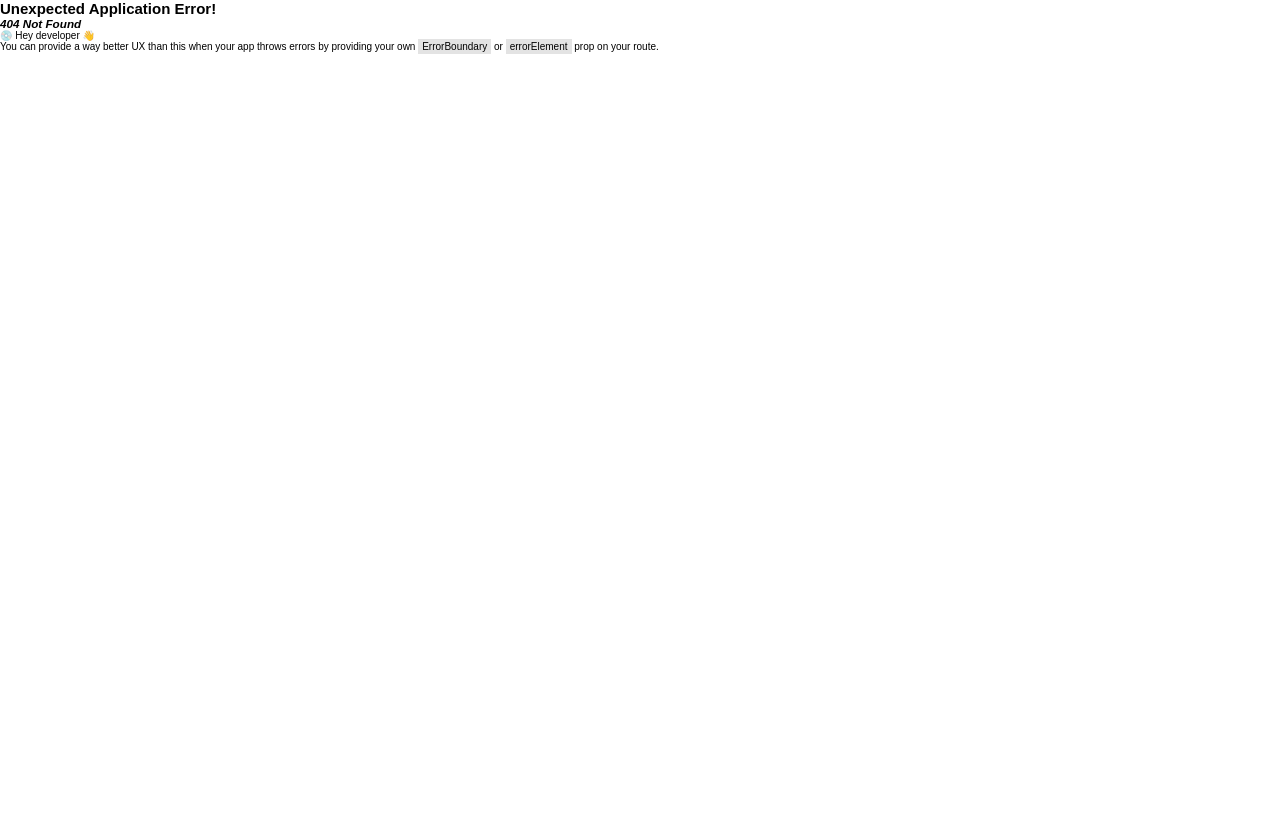
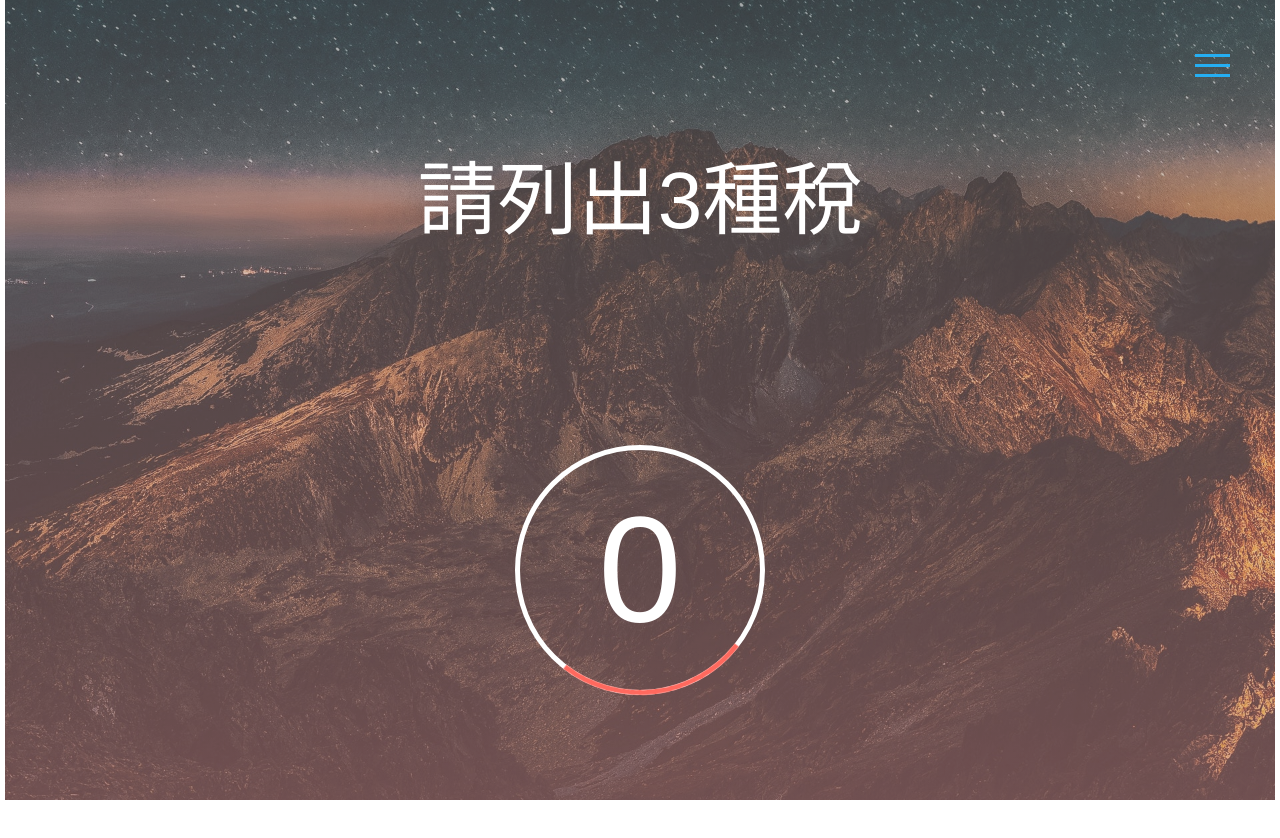
Before and after one commit to tidaohuang/react-game, a React (Vite) app: page /react-game/5seconds in a window 1280 px wide. Before the commit this address had no page. Shown: the top 838 px of the page. Before the commit the page ends 800 px from the top, so only its background shows below. Built offline with nearby package versions, Linux system fonts and the light colour scheme.

Commit message:
add 5 seconds game feature

```diff
--- a/src/components/NvaBarContainer.tsx
+++ b/src/components/NvaBarContainer.tsx
@@ -23,6 +23,9 @@ export default observer(function NvaBarContainer() {
                 <li className="nav-item">
                     <a href="/react-game/rotate" className="nav-link">Rotate 旋轉棋</a>
                 </li>
+                <li className="nav-item">
+                    <a href="/react-game/5seconds" className="nav-link">5 seconds 反應力</a>
+                </li>
             </ul>
         </nav>
     )
--- /dev/null
+++ b/src/games/FiveSecondsGame/FiveSecondsCounter.tsx
@@ -0,0 +1,28 @@
+import { useEffect, useState } from "react";
+
+interface Props {
+    handleClick: () => void
+}
+
+
+export default function FiveSecondsCounter(props: Props) {
+    const [count, setCount] = useState(5);
+
+    useEffect(() => {
+        const interval = setInterval(() => {
+            setCount(count - 1);
+        }, 1000);
+
+        return () => {
+            clearInterval(interval);
+        };
+    }, [count]);
+
+    return (
+        count >= 0 ? <div className="counter">{count}</div> :
+            <button className="counter-stop" onClick={() => {
+                props.handleClick();
+                setCount(5);
+            }}>下一題</button>
+    )
+}
--- /dev/null
+++ b/src/games/FiveSecondsGame/FiveSecondsGame.tsx
@@ -0,0 +1,36 @@
+import { observer } from "mobx-react-lite";
+import { useStore } from "../../stores/store";
+import FiveSecondsCounter from "./FiveSecondsCounter";
+import { useEffect, useState } from "react";
+
+
+export default observer(function FiveSecondsGame() {
+
+    const { fiveSecondsStore } = useStore();
+
+    const question = fiveSecondsStore.getCurrentQuestion();
+
+    const [loading, setLoading] = useState(true)
+
+
+    useEffect(() => {
+        const interval = setInterval(() => { setLoading(false) }, 2000);
+
+        return () => {
+            clearInterval(interval);
+        };
+    }, [loading]);
+
+
+    return (
+        <div className="container five-seconds">
+            <div className="question-wrapper">
+                <div className={`question ${loading ? 'active' : ''}`}>{question}</div>
+                <FiveSecondsCounter handleClick={() => {
+                    fiveSecondsStore.nextQuestion();
+                    setLoading(true);
+                }} />
+            </div>
+        </div>
+    )
+})
--- /dev/null
+++ b/src/games/FiveSecondsGame/FiveSecondsQuestionPools.ts
@@ -0,0 +1,57 @@
+export const questionPools: string[] = [
+    "請列出3位台灣總統",
+    "請列出3種球類運動",
+    "請列出3種金屬元素",
+    "請列出3種職業",
+    "請列出3種化妝品品牌",
+    "請列出3位聖經人數",
+    "請列出3本福音書",
+    "請列出3種情緒",
+    "請列出3種顏色",
+    "請列出3種國家",
+    "請列出3種夜市小吃",
+    "請列出3個韓劇",
+    "請列出3部電影",
+    "請列出3種啟發課程主題",
+    "請列出3種髮型",
+    "請列出3種台灣品牌",
+    "請列出3間學校",
+    "請列出3種車型",
+    "請列出3種調味料",
+    "請列出3種麵包",
+    "請列出3種卡通人物",
+    "請列出3種天災",
+    "請列出3種肉食性動物",
+    "請列出3個世界七大奇景",
+    "請列出3個星球",
+    "請列出3種星座",
+    "請列出3種疾病",
+    "請列出3個建築物",
+    "請列出3種手機廠商",
+    "請列出3種科技",
+    "請列出3種超商商品",
+    "請列出3種稅",
+    "請列出3種奧運項目",
+    "請列出3位藝人",
+    "請列出3種才藝",
+    "請列出3種布料材質",
+    "請列出3種糕點",
+    "請列出3種生魚片",
+    "請列出3種手搖飲",
+    "請列出3種語言",
+    "請列出3種節慶",
+    "請列出3本翻譯小說",
+    "請列出3種文具",
+    "請列出3種廚具",
+    "請列出3種餐具",
+    "請列出3種顏料",
+];
+
+// declare the function
+export const shuffle = (array: string[]) => {
+    for (let i = array.length - 1; i > 0; i--) {
+        const j = Math.floor(Math.random() * (i + 1));
+        [array[i], array[j]] = [array[j], array[i]];
+    }
+    return array;
+};
--- /dev/null
+++ b/src/games/FiveSecondsGame/FiveSecondsStore.ts
@@ -0,0 +1,41 @@
+
+import { makeAutoObservable, runInAction } from "mobx";
+import { questionPools, shuffle } from "./FiveSecondsQuestionPools";
+
+
+
+
+export default class FiveSecondsStore {
+
+
+
+    questionPools: string[] = [];
+    activeIndex: number = 0;
+    loading = false;
+
+    constructor() {
+        makeAutoObservable(this);
+
+        this.questionPools = shuffle(questionPools);
+
+    }
+
+    getCurrentQuestion(): string {
+        // this.loading = false;
+        runInAction(()=>{
+            this.loading = true;
+        })
+        // this.clearLoading();
+        // this.loading = true;
+        return this.questionPools[this.activeIndex];
+    }
+
+    nextQuestion() {
+        this.activeIndex = this.activeIndex + 1;
+        // this.loading = true;
+    }
+
+    clearLoading() {
+        this.loading = false;
+    }
+}
--- a/src/main.tsx
+++ b/src/main.tsx
@@ -2,6 +2,7 @@ import React from 'react'
 import ReactDOM from 'react-dom/client'
 import './styles/style.css';
 import './styles/style-navbar.css';
+import './styles/style-5seconds.css';
 import './styles/style-homepage.css';
 import './styles/style-modal.css';
 import './styles/style-slideshow.css';
--- a/src/router/Router.tsx
+++ b/src/router/Router.tsx
@@ -1,6 +1,7 @@
 import { RouteObject, createBrowserRouter } from "react-router-dom";
 import App from "../App";
 import RotateGame from "../games/RotateGame/RotateGame";
+import FiveSecondsGame from "../games/FiveSecondsGame/FiveSecondsGame";
 
 
 
@@ -10,6 +11,7 @@ export const routes: RouteObject[] = [
         element: <App />,
         children: [
             { path: 'rotate', element: <RotateGame /> },
+            { path: '5seconds', element: <FiveSecondsGame /> },
         ]
     }
 ]
--- a/src/stores/store.ts
+++ b/src/stores/store.ts
@@ -3,10 +3,12 @@ import RotateGameStore from "../games/RotateGame/RotateGameStore";
 import ModalStore from "./ModalStore";
 import SlideShowStore from "./SlideShowStore";
 import NavBarStore from "./NavBarStore";
+import FiveSecondsStore from "../games/FiveSecondsGame/FiveSecondsStore";
 
 
 interface Store {
     rotateGameStore: RotateGameStore,
+    fiveSecondsStore: FiveSecondsStore,
     modalStore: ModalStore,
     slideShowStore: SlideShowStore,
     navbarStore: NavBarStore,
@@ -14,6 +16,7 @@ interface Store {
 
 export const store: Store = {
     rotateGameStore: new RotateGameStore(),
+    fiveSecondsStore: new FiveSecondsStore(),
     modalStore: new ModalStore,
     slideShowStore: new SlideShowStore(),
     navbarStore: new NavBarStore()
--- /dev/null
+++ b/src/styles/style-5seconds.css
@@ -0,0 +1,110 @@
+.container.five-seconds {
+    width: 100%;
+    height: 100vh;
+    background: linear-gradient(rgba(0, 0, 0, .4),
+            rgba(148, 48, 48, .2), rgba(167, 67, 67, .4)),
+        url(/five-seconds-bg.jpg) center no-repeat;
+    background-size: cover;
+}
+
+.question-wrapper {
+    color: #fff;
+    background-color: rgba(255, 255, 255, .2);
+    width: 160rem;
+    height: 90rem;
+    border: .5rem solid #fff;
+    border-radius: 5rem;
+
+    display: flex;
+    flex-direction: column;
+    justify-content: space-between;
+    align-items: center;
+}
+
+.question-wrapper .question {
+    margin-top: 18rem;
+    font-size: 8rem;
+}
+
+.question-wrapper .counter {
+    width: 25rem;
+    height: 25rem;
+    border-radius: 50%;
+    border: .5rem solid #fff;
+
+    display: grid;
+    place-items: center;
+    font-size: 15rem;
+
+    margin-bottom: 15rem;
+    position: relative;
+}
+
+.question-wrapper .counter::after {
+    position: absolute;
+    content: '';
+    width: 24rem;
+    height: 24rem;
+    -webkit-animation: button-spin 1s linear;
+    animation: button-spin 1s linear;
+    -webkit-animation-iteration-count: infinite;
+    animation-iteration-count: infinite;
+    border-radius: 500rem;
+    border-color: var(--error) transparent transparent;
+    border-style: solid;
+    border-width: .5rem;
+    box-shadow: 0 0 0 1px transparent
+}
+
+.question-wrapper .counter-stop {
+    padding: 2rem 5rem;
+    font-size: 6rem;
+    font-weight: 500;
+
+    border-radius: 2rem;
+
+    margin-bottom: 8rem;
+}
+
+.question-wrapper .counter-stop:hover {
+    background-color: var(--error);
+    color: #fff;
+    cursor: pointer;
+}
+
+
+@-webkit-keyframes button-spin {
+    from {
+        transform: rotate(0)
+    }
+
+    to {
+        transform: rotate(360deg)
+    }
+}
+
+@keyframes button-spin {
+    from {
+        transform: rotate(0)
+    }
+
+    to {
+        transform: rotate(360deg)
+    }
+}
+
+.question-wrapper .question.active {
+    animation: moveToRight 2s;
+}
+
+@keyframes moveToRight {
+    0% {
+        transform: translateX(-120px);
+        opacity: 0;
+    }
+
+    100% {
+        transform: translateX(0);
+        opacity: 1;
+    }
+}
```
Also changed, not shown: public/five-seconds-bg.jpg (added).
